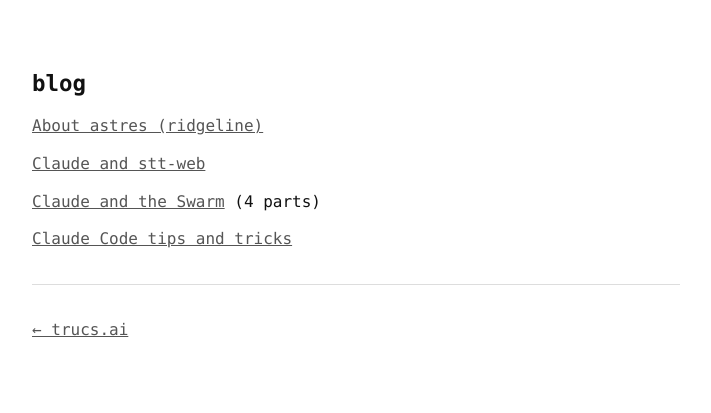
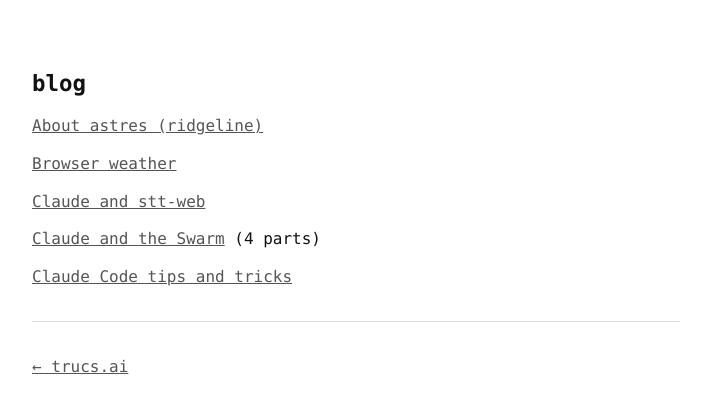
Before and after one commit to idle-intelligence/trucs.ai, a Jekyll site: the page built from blog/index.md, in a window 1280 px wide. Shown: the top 413 px of the page, without its empty margins (284-995 px from the left). Built offline with Jekyll 4.4.1, drawn with Linux system fonts in a browser that asks for light colours.

Commit message:
blog index: link the browser weather post

```diff
--- a/blog/index.md
+++ b/blog/index.md
@@ -7,7 +7,7 @@ title: blog
 
 [About astres (ridgeline)](/blog/about-astres)
 
-
+[Browser weather](/blog/browser-weather)
 
 [Claude and stt-web](/blog/claude-and-stt-web)
 
```
